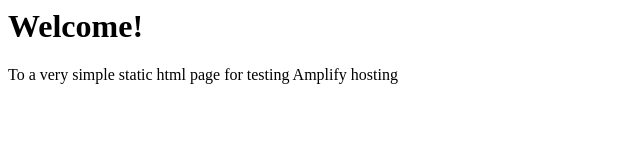
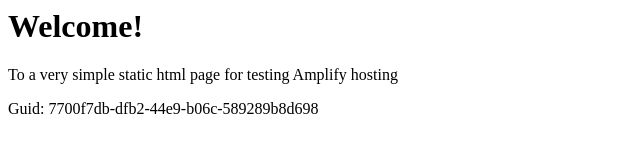
Before and after one commit to aws-aemilia-iad/Github-PR-Commit-Integration-Test-DoNotTouch-GithubWebhookPreviewCanaryTest-v1-prod-us-east-1, a website: page src/index.html in a window 1280 px wide. Shown: the whole page, without its empty margins (0-640 px from the left). Drawn offline with Linux system fonts and the light colour scheme.

Commit message:
commit from integ tests

```diff
--- a/src/index.html
+++ b/src/index.html
@@ -1,3 +1,5 @@
+
+
 <html lang="en">
 
 <head>
@@ -10,6 +12,6 @@
 <body>
     <h1>Welcome!</h1>
     <p>To a very simple static html page for testing Amplify hosting</p>
-</body>
+    <p>Guid: 7700f7db-dfb2-44e9-b06c-589289b8d698</p></body>
 
 </html>
```
